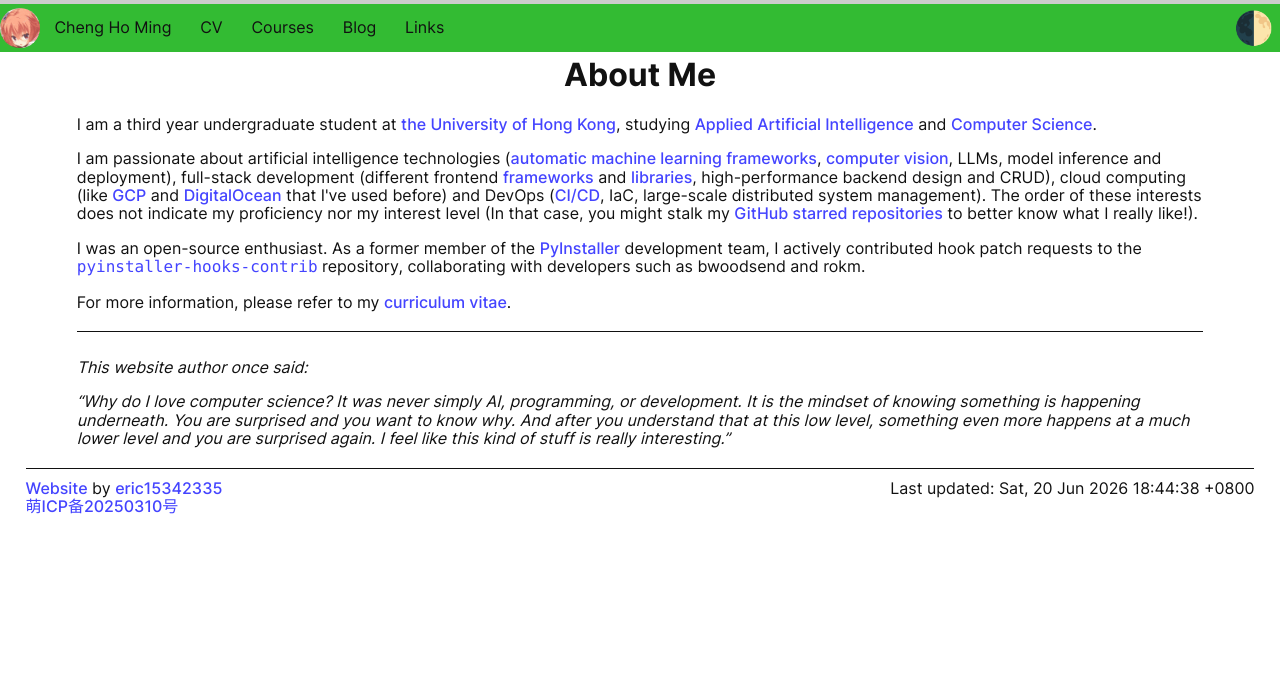
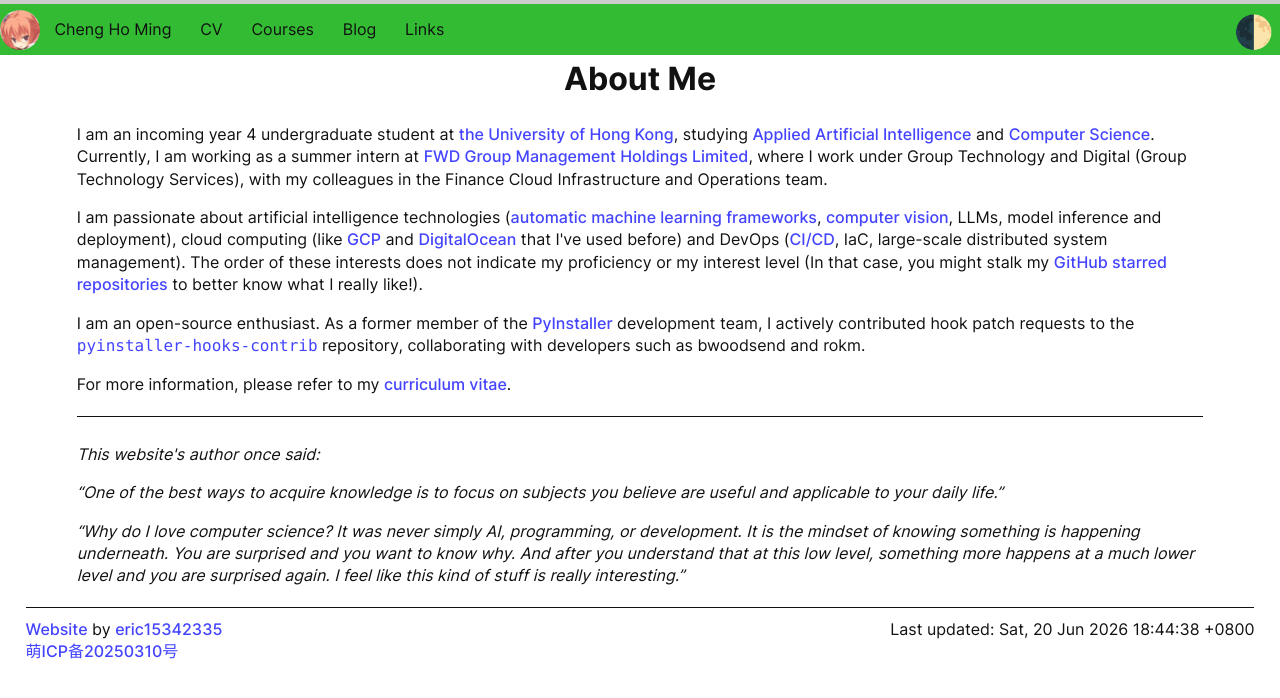
Before and after one commit to eric15342335/eric15342335.github.io, a Jekyll site: the page built from pages/index.html, in a window 1280 px wide. Shown: the top 698 px of the page. Built offline with Jekyll 4.4.1, drawn with Linux system fonts in a browser that asks for light colours.

Commit message:
update mainpage

```diff
--- a/pages/index.html
+++ b/pages/index.html
@@ -24,15 +24,15 @@ description: ""
 <main>
   <article>
     <p>
-      I am a third year undergraduate student at <a href="https://hku.hk">the University of Hong Kong</a>, studying <a href="https://saasweb.hku.hk/current/aai.php">Applied Artificial Intelligence</a> and <a href="https://cs.hku.hk">Computer Science</a>.
+      I am an incoming year 4 undergraduate student at <a href="https://hku.hk">the University of Hong Kong</a>, studying <a href="https://saasweb.hku.hk/current/aai.php">Applied Artificial Intelligence</a> and <a href="https://cs.hku.hk">Computer Science</a>. Currently, I am working as a summer intern at <a href="https://www.fwd.com/">FWD Group Management Holdings Limited</a>, where I work under Group Technology and Digital (Group Technology Services), with my colleagues in the Finance Cloud Infrastructure and Operations team.
     </p>
 
     <p>
-      I am passionate about artificial intelligence technologies (<a href="https://auto.gluon.ai/stable/index.html">automatic machine learning frameworks</a>, <a href="https://github.com/eric15342335/realfill">computer vision</a>, LLMs, model inference and deployment), full-stack development (different frontend <a href="https://github.com/ALPHA-HKU-Org/website">frameworks</a> and <a href="https://github.com/eric15342335/roostoo-leaderboard">libraries</a>, high-performance backend design and CRUD), cloud computing (like <a href="https://cloud.google.com/products/compute?hl=en">GCP</a> and <a href="https://www.digitalocean.com/github-students">DigitalOcean</a> that I've used before) and DevOps (<a href="https://github.com/eric15342335/comp2113-engg1340-group-project">CI/CD</a>, IaC, large-scale distributed system management). The order of these interests does not indicate my proficiency nor my interest level (In that case, you might stalk my <a href="https://github.com/eric15342335?tab=stars">GitHub starred repositories</a> to better know what I really like!).
+      I am passionate about artificial intelligence technologies (<a href="https://auto.gluon.ai/stable/index.html">automatic machine learning frameworks</a>, <a href="https://github.com/eric15342335/realfill">computer vision</a>, LLMs, model inference and deployment), cloud computing (like <a href="https://cloud.google.com/products/compute?hl=en">GCP</a> and <a href="https://www.digitalocean.com/github-students">DigitalOcean</a> that I've used before) and DevOps (<a href="https://github.com/eric15342335/comp2113-engg1340-group-project">CI/CD</a>, IaC, large-scale distributed system management). The order of these interests does not indicate my proficiency or my interest level (In that case, you might stalk my <a href="https://github.com/eric15342335?tab=stars">GitHub starred repositories</a> to better know what I really like!).
     </p>
 
     <p>
-      I was an open-source enthusiast. As a former member of the <a href="https://pyinstaller.org">PyInstaller</a> development team, I actively contributed hook patch requests to the <code><a href="https://github.com/pyinstaller/pyinstaller-hooks-contrib">pyinstaller-hooks-contrib</a></code> repository, collaborating with developers such as bwoodsend and rokm.
+      I am an open-source enthusiast. As a former member of the <a href="https://pyinstaller.org">PyInstaller</a> development team, I actively contributed hook patch requests to the <code><a href="https://github.com/pyinstaller/pyinstaller-hooks-contrib">pyinstaller-hooks-contrib</a></code> repository, collaborating with developers such as bwoodsend and rokm.
     </p>
 
     <p>
@@ -43,9 +43,14 @@ description: ""
   <div class="separation-bar"></div>
   <section id="cs-quote">
     <p>
-      This website author once said:
+      This website's author once said:
     </p>
-    <q>Why do I love computer science? It was never simply AI, programming, or development. It is the mindset of knowing something is happening underneath. You are surprised and you want to know why. And after you understand that at this low level, something even more happens at a much lower level and you are surprised again. I feel like this kind of stuff is really interesting.</q>
+    <p>
+      <q>One of the best ways to acquire knowledge is to focus on subjects you believe are useful and applicable to your daily life.</q>
+    </p>
+    <p>
+      <q>Why do I love computer science? It was never simply AI, programming, or development. It is the mindset of knowing something is happening underneath. You are surprised and you want to know why. And after you understand that at this low level, something more happens at a much lower level and you are surprised again. I feel like this kind of stuff is really interesting.</q>
+    </p>
   </section>
 </main>
 
--- a/src/css/style.css
+++ b/src/css/style.css
@@ -58,6 +58,7 @@ body {
   padding-bottom: 10vh;
   background-color: var(--bg-color);
   color: var(--text-color);
+  line-height: 1.4;
 }
 
 /* Add separate class for transitions */
```
Also changed, not shown: 1 other file.
